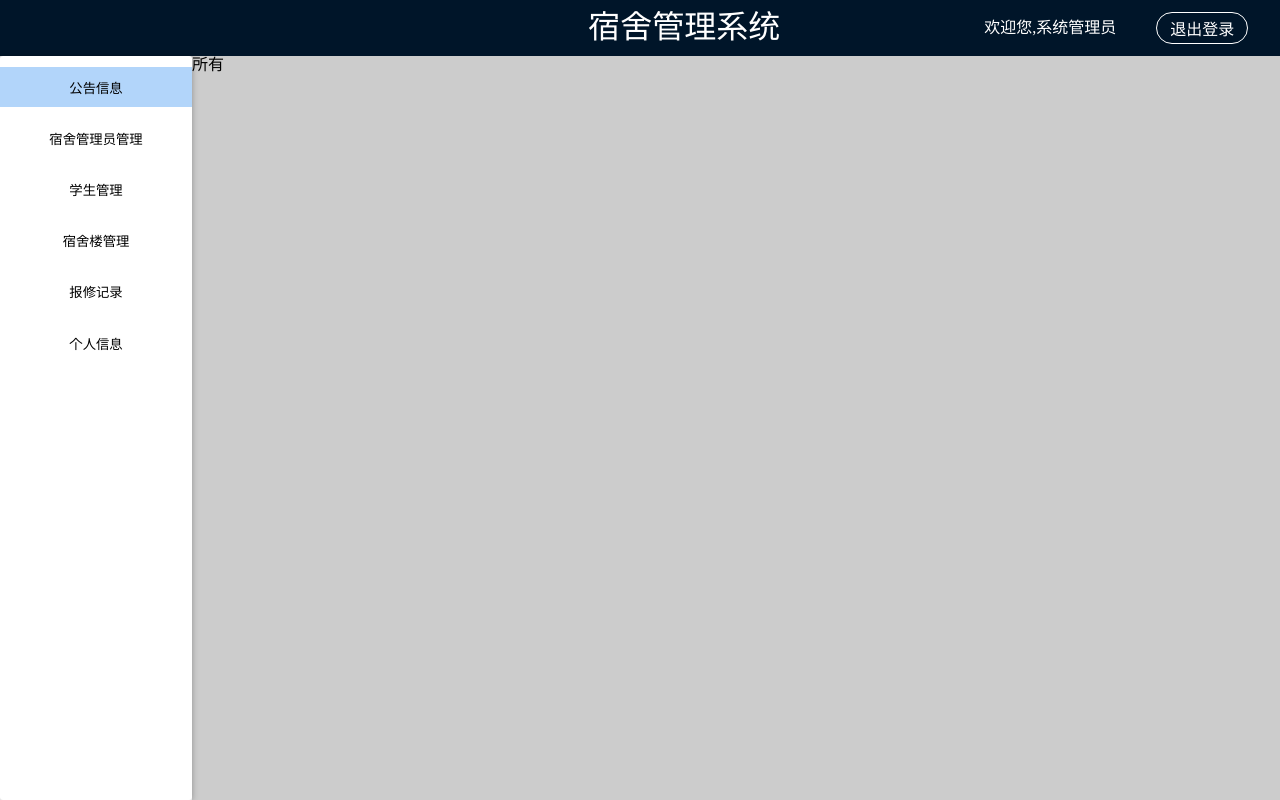
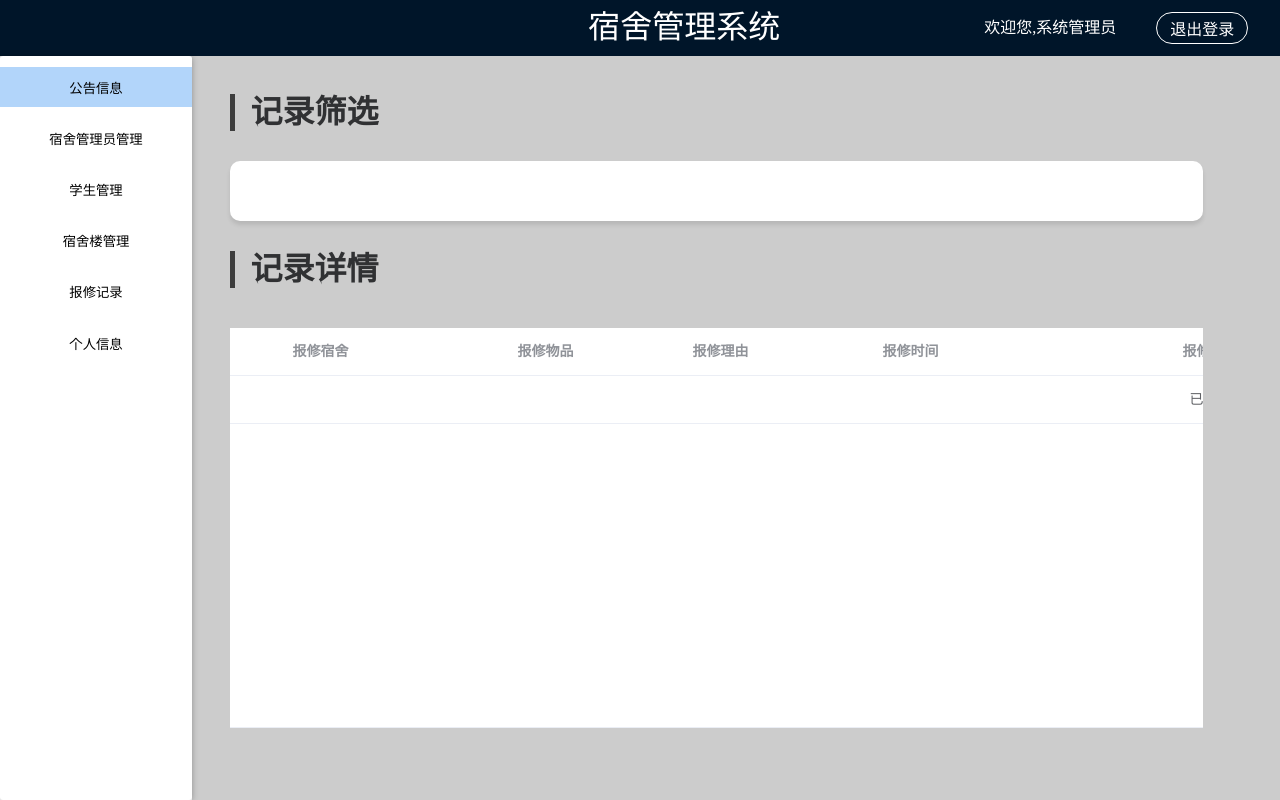
Before and after one commit to 180612Team1/DormitoryManagementSystemWeb, a Vue app: page /repairRecord in a window 1280 px wide. Built offline with nearby package versions, Linux system fonts and the light colour scheme; sample sign-in values are in the browser's storage.

Commit message:
new page

```diff
--- a/package.json
+++ b/package.json
@@ -11,7 +11,7 @@
     "e2e": "node test/e2e/runner.js",
     "test": "npm run unit && npm run e2e",
     "lint": "eslint --ext .js,.vue src test/unit test/e2e/specs",
-    "build": "node build/build.js"
+    "build": "node build/build.js  "
   },
   "dependencies": {
     "axios": "^0.21.1",
@@ -85,7 +85,7 @@
     "vue-style-loader": "^3.1.2",
     "vue-template-compiler": "^2.5.2",
     "webpack": "^3.6.0",
-    "webpack-bundle-analyzer": "^2.9.0",
+    "webpack-bundle-analyzer": "^2.13.1",
     "webpack-dev-server": "^2.9.1",
     "webpack-merge": "^4.1.0"
   },
--- a/src/view/buildManage/buildManage.vue
+++ b/src/view/buildManage/buildManage.vue
@@ -1,7 +1,7 @@
 <template>
   <div class="pageContent">
-    <h1 v-if="role === 0" class="addBuild">创建宿舍楼</h1>
-    <div v-if="role === 0" class="addInfo">
+    <h1 class="addBuild">创建宿舍楼</h1>
+    <div class="addInfo">
       <div class="addItem">
         <div style="width: 150px">宿舍楼名</div>
         <el-input v-model="addName"></el-input>
--- a/src/view/index/index.vue
+++ b/src/view/index/index.vue
@@ -3,10 +3,9 @@
     <side-bar></side-bar>
     <top-bar></top-bar>
     <div class="pageContent">
-
-      <div>我是首页信息123</div>
-      <h1>哈哈</h1>
-      <h1 @click="handleClick()">点我</h1>
+      <div class="pageBox">
+        zou ma deng
+      </div>
       <router-view></router-view>
     </div>
   </div>
@@ -51,5 +50,11 @@ export default {
   width: 85%;
   height: 93%;
   background: #ccc;
+  .pageBox {
+    width: 100%;
+    height: 100%;
+    padding: 3%;
+    overflow: scroll;
+  }
 }
 </style>
--- a/src/view/info/info.vue
+++ b/src/view/info/info.vue
@@ -22,7 +22,7 @@
     <div class="mainInfo">
       <div class="leftInfo">
         <div class="leftTitle">个人信息</div>
-        <hr />
+        <hr style="border: 0; border-top: 1px dashed #a2a9b6" />
         <div v-for="i in formData" :key="i.key">
           <span>{{ i.key }}</span>
           <span>{{ i.value }}</span>
--- a/src/view/notice/notice.vue
+++ b/src/view/notice/notice.vue
@@ -196,7 +196,6 @@ export default {
               id: id
             }
           })
-          console.log(res)
           if (res.data === true) {
             this.handleMounted()
             this.$message({
@@ -222,7 +221,6 @@ export default {
         this.buildings.push({ value: this.$store.state.buildId, label: this.$store.state.buildId })
       }
       this.dialogFormVisible = true
-      console.log(this.buildings)
     },
     async handleAddNotice() {
       let res = await this.$axios({
--- a/src/view/repairApply/repairApply.vue
+++ b/src/view/repairApply/repairApply.vue
@@ -1,5 +1,12 @@
 <template>
-  <div>sd</div>
+  <div class="pageContent">
+    <h1 class="searchRecord">维修申请</h1>
+    <div class="searchInfo"></div>
+    <h1 class="searchRecord">申请记录</h1>
+    <div class="infoTable">
+      <el-table :data="recordInfo" height="400" style="width: 76%"> </el-table>
+    </div>
+  </div>
 </template>
 
 <script>
@@ -9,5 +16,34 @@ export default {
 }
 </script>
 
-<style>
+<style lang='less' scoped>
+.pageContent {
+  width: 100%;
+  height: 100%;
+  padding: 3%;
+  overflow: scroll;
+  .searchRecord {
+    margin: 0;
+    padding-left: 15px;
+    border-left: 5px solid rgba(0, 0, 0, 0.7);
+    color: #303133;
+    font-size: 2em;
+  }
+  .searchInfo {
+    width: 76%;
+    height: 160px;
+    line-height: 160px;
+    margin: 30px 0;
+    background: #fff;
+    border-radius: 10px;
+    box-shadow: rgba(0, 0, 0, 0.1) 0px 4px 4px 0px;
+    display: flex;
+    align-items: center;
+  }
+  .infoTable {
+    text-align: center;
+    height: 600px;
+    margin-top: 40px;
+  }
+}
 </style>
--- a/src/view/repairRecord/repairRecord.vue
+++ b/src/view/repairRecord/repairRecord.vue
@@ -1,7 +1,44 @@
 <template>
   <div class="pageContent">
-    <div v-if="role === 0">所有</div>
-    <div v-if="role === 1">本楼</div>
+    <h1 class="searchRecord">记录筛选</h1>
+    <div class="searchInfo"></div>
+    <h1 class="searchRecord">记录详情</h1>
+    <div class="infoTable">
+      <el-table :data="recordInfo" height="400" style="width: 76%">
+        <el-table-column
+          align="center"
+          prop="roomId"
+          label="报修宿舍"
+          width="180"
+        >
+        </el-table-column>
+        <el-table-column
+          align="center"
+          prop="repairGoods"
+          label="报修物品"
+          width="270"
+        >
+        </el-table-column>
+        <el-table-column align="center" prop="repairReason" label="报修理由">
+        </el-table-column>
+        <el-table-column
+          align="center"
+          prop="repairReason"
+          label="报修时间"
+          width="300"
+        >
+        </el-table-column>
+        <el-table-column
+          align="center"
+          prop="repairReason"
+          label="报修状态"
+          width="300"
+        >
+          <button v-if="status === 1">处理</button>
+          <span>已处理</span>
+        </el-table-column>
+      </el-table>
+    </div>
   </div>
 </template>
 
@@ -10,12 +47,55 @@ export default {
   name: 'repairRecord',
   data() {
     return {
-      role: this.$store.state.role
+      role: this.$store.state.role,
+
+      recordInfo: [{}]
     }
+  },
+  methods: {
+    async handleMounted() {
+      // let res = await this.$axios({
+      //   method: 'GET',
+      //   url: 'http://localhost:8091/repair/'
+      // })
+      // console.log(res)
+    }
+  },
+  mounted() {
+    this.handleMounted()
   }
 
 }
 </script>
 
 <style lang='less' scoped>
+.pageContent {
+  width: 100%;
+  height: 100%;
+  padding: 3%;
+  overflow: scroll;
+  .searchRecord {
+    margin: 0;
+    padding-left: 15px;
+    border-left: 5px solid rgba(0, 0, 0, 0.7);
+    color: #303133;
+    font-size: 2em;
+  }
+  .searchInfo {
+    width: 76%;
+    height: 60px;
+    line-height: 60px;
+    margin: 30px 0;
+    background: #fff;
+    border-radius: 10px;
+    box-shadow: rgba(0, 0, 0, 0.1) 0px 4px 4px 0px;
+    display: flex;
+    align-items: center;
+  }
+  .infoTable {
+    text-align: center;
+    height: 600px;
+    margin-top: 40px;
+  }
+}
 </style>
--- a/src/view/studentManage/studentManage.vue
+++ b/src/view/studentManage/studentManage.vue
@@ -1,7 +1,11 @@
 <template>
   <div class="pageContent">
-    <div v-if="role === 0">所有</div>
-    <div v-if="role === 1">本楼</div>
+    <h1 class="searchRecord">学生查找</h1>
+    <div class="searchInfo"></div>
+    <h1 class="searchRecord">信息详情</h1>
+    <div class="infoTable">
+      <el-table height="400" style="width: 76%"></el-table>
+    </div>
   </div>
 </template>
 
@@ -18,5 +22,33 @@ export default {
 </script>
 
 <style lang="less" scoped>
-
+.pageContent {
+  width: 100%;
+  height: 100%;
+  padding: 3%;
+  overflow: scroll;
+  .searchRecord {
+    margin: 0;
+    padding-left: 15px;
+    border-left: 5px solid rgba(0, 0, 0, 0.7);
+    color: #303133;
+    font-size: 2em;
+  }
+  .searchInfo {
+    width: 76%;
+    height: 60px;
+    line-height: 60px;
+    margin: 30px 0;
+    background: #fff;
+    border-radius: 10px;
+    box-shadow: rgba(0, 0, 0, 0.1) 0px 4px 4px 0px;
+    display: flex;
+    align-items: center;
+  }
+  .infoTable {
+    text-align: center;
+    height: 600px;
+    margin-top: 40px;
+  }
+}
 </style>
--- a/src/vuex/store.js
+++ b/src/vuex/store.js
@@ -17,8 +17,12 @@ const state = {
   updateTime: '',
   deleteTime: ''
 }
+const mutations = {
+
+}
 
 export default new Vuex.Store({
   state,
+  mutations,
   plugins: [persistedState()]
 })
```
Also changed, not shown: 1 other file (tests, documents, lock files or other folders).
